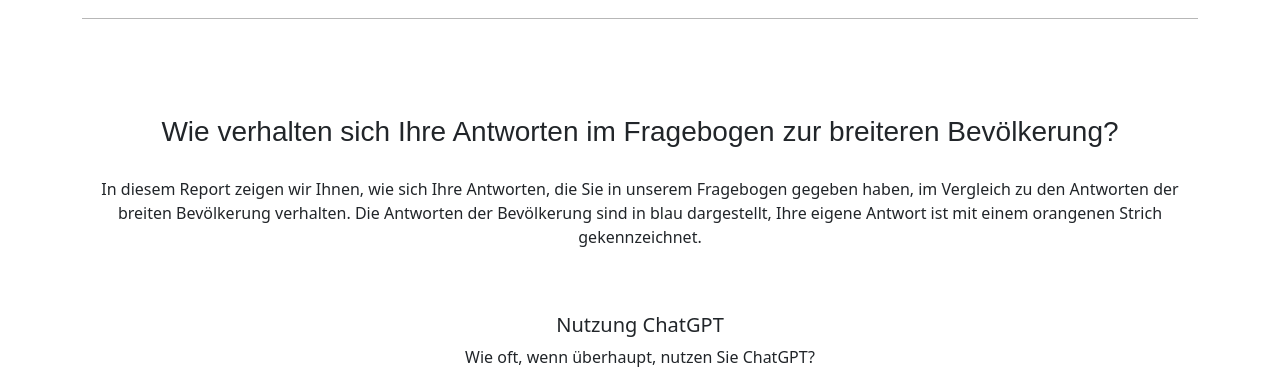
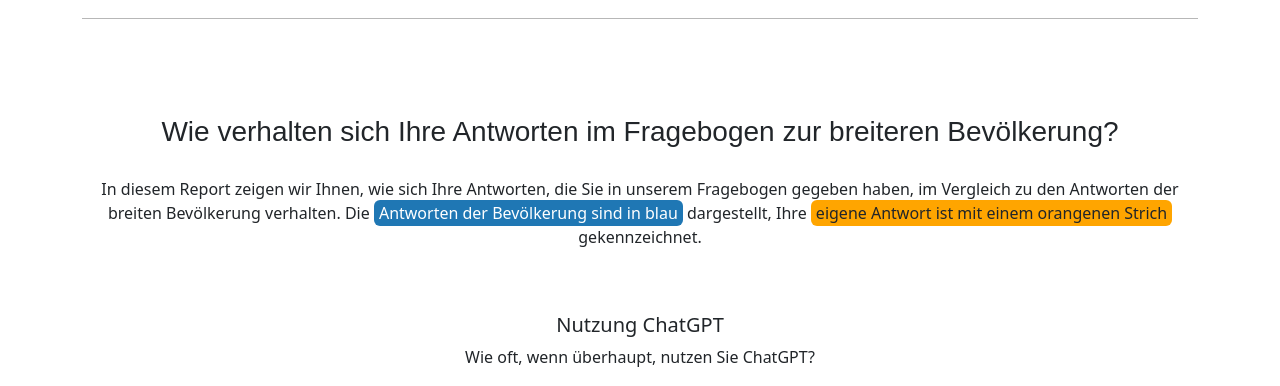
Before and after one commit to uzh/ddl, a Django app: template reports/templates/reports/chatgpt.html in a window 1280 px wide. Shown: the part 205-591 px from the top of the page. Run offline with Django 3.2, Linux system fonts and the light colour scheme; the template is opened without the code that fills it: most values are stand-ins (such as "Sample title", 1, 10 or a date in 2020); parts of the project's set-up code (start-up, migrations or seed data) failed here and were passed over; some libraries are stand-ins or nearby versions.

Commit message:
ui/ux(chatgpt report): Add color explanation for answers of oneself and the population.

```diff
--- a/reports/static/reports/css/base.css
+++ b/reports/static/reports/css/base.css
@@ -28,3 +28,18 @@
     font-weight: bold;
     color: #4f4f4f;
 }
+.span-population {
+    background: #1f77b4;
+    color: white;
+    padding: 2px;
+    padding-left: 5px;
+    padding-right: 5px;
+    border-radius: 6px;
+}
+.span-self {
+    background: #ffa500;
+    padding: 2px;
+    padding-left: 5px;
+    padding-right: 5px;
+    border-radius: 6px;
+}
--- a/reports/templates/reports/chatgpt.html
+++ b/reports/templates/reports/chatgpt.html
@@ -25,8 +25,8 @@
       <div>
         <p>
           In diesem Report zeigen wir Ihnen, wie sich Ihre Antworten, die Sie in unserem Fragebogen gegeben haben, im Vergleich
-          zu den Antworten der breiten Bevölkerung verhalten. Die Antworten der Bevölkerung sind in blau dargestellt, Ihre eigene
-          Antwort ist mit einem orangenen Strich gekennzeichnet.
+          zu den Antworten der breiten Bevölkerung verhalten. Die <span class="span-population">Antworten der Bevölkerung sind in blau</span> dargestellt,
+          Ihre <span class="span-self">eigene Antwort ist mit einem orangenen Strich</span> gekennzeichnet.
         </p>
       </div>
 
```
